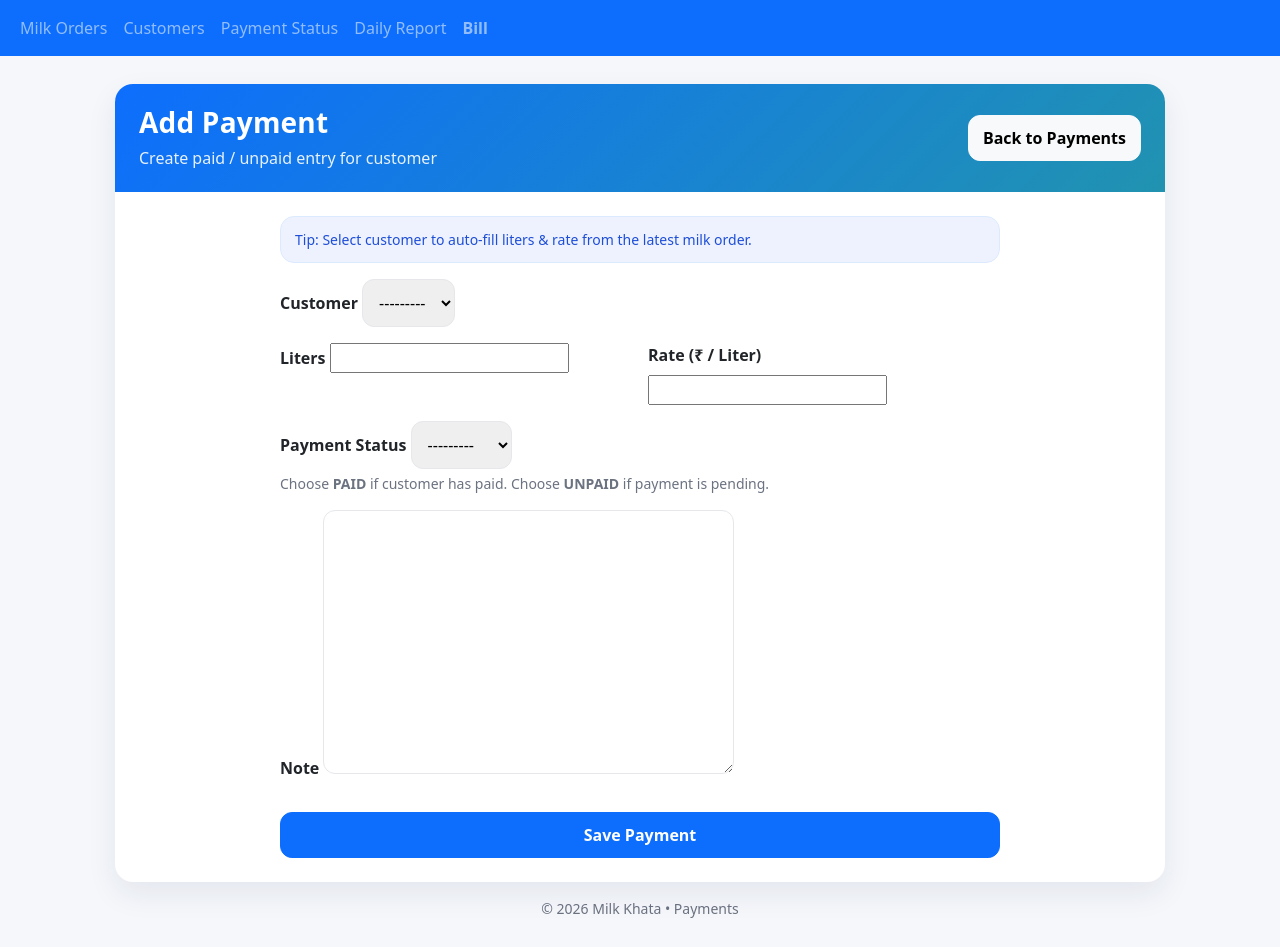
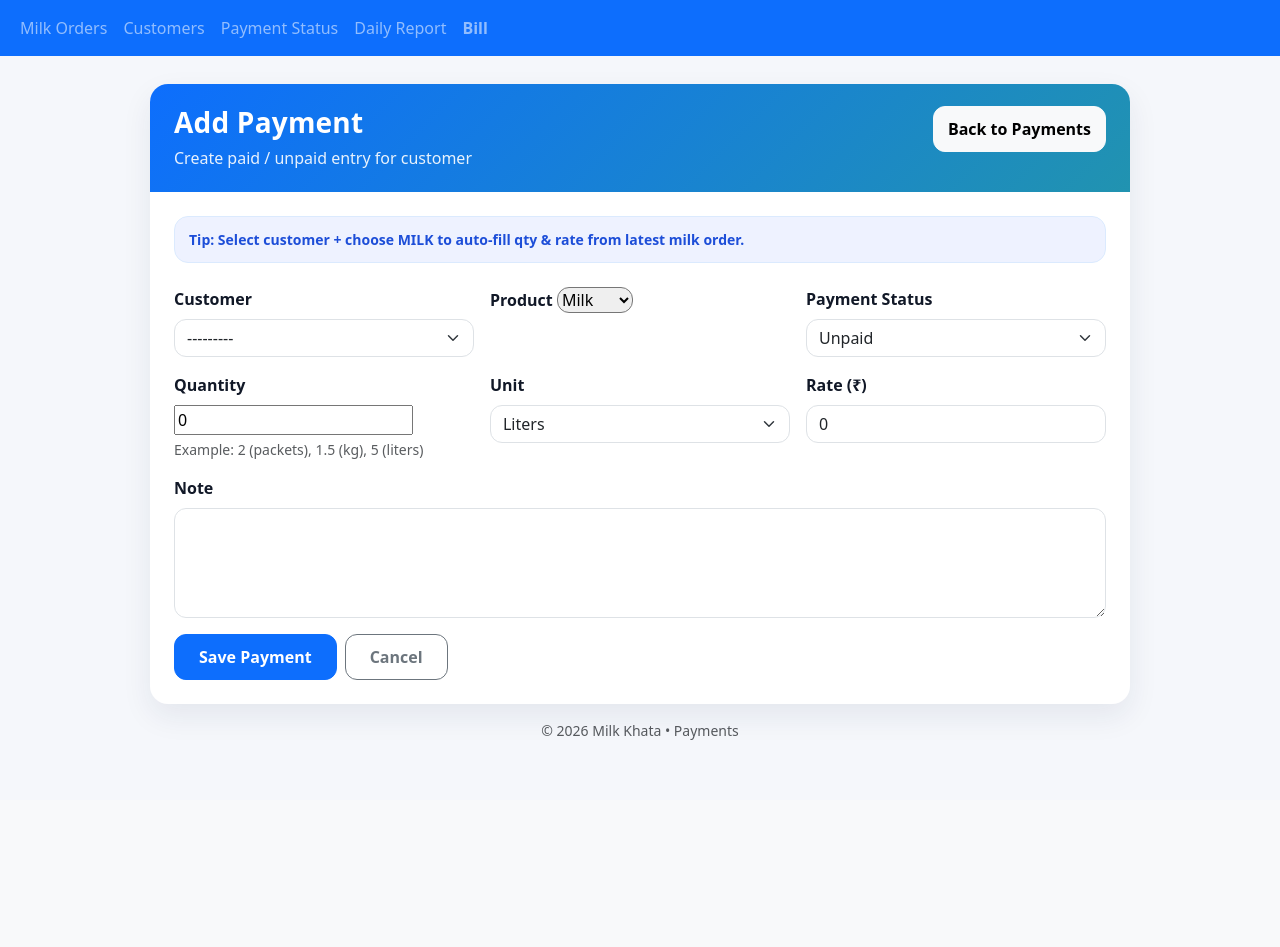
Before and after one commit to pavanmalpani78-png/e-commerce, a Django app: page /transaction/add/ in a window 1280 px wide. After the commit the page ends 740 px from the top, so only its background shows below. Run offline with Django 5.2, Linux system fonts and the light colour scheme; data that the repository does not hold is empty.

Commit message:
update project changes

```diff
--- a/core/forms.py
+++ b/core/forms.py
@@ -15,16 +15,20 @@ class CustomerForm(forms.ModelForm):
 #         fields = ["customer", "milk_type", "quantity", "rate"]
 
 
+from django import forms
+from .models import MilkTransaction
+
 class MilkTransactionForm(forms.ModelForm):
     class Meta:
         model = MilkTransaction
-        # fields = ["customer", "liters", "rate", "transaction_type", "note"]
-        # fields = ["customer", "liters", "rate", "payment_status", "note"]
-        fields = ["customer", "liters", "rate", "payment_status", "note"]
+        fields = ["customer", "product_type", "qty", "unit", "rate", "payment_status", "note"]
+
 
         widgets = {
-            "name": forms.TextInput(attrs={"class": "form-control"}),
-            "phone": forms.TextInput(attrs={"class": "form-control"}),
-            "address": forms.Textarea(attrs={"class": "form-control", "rows": 3}),
-            "balance": forms.NumberInput(attrs={"class": "form-control"}),
+            "customer": forms.Select(attrs={"class": "form-select"}),
+            "quantity": forms.NumberInput(attrs={"class": "form-control", "step": "0.01"}),
+            "unit": forms.Select(attrs={"class": "form-select"}),
+            "rate": forms.NumberInput(attrs={"class": "form-control", "step": "0.01"}),
+            "payment_status": forms.Select(attrs={"class": "form-select"}),
+            "note": forms.Textarea(attrs={"class": "form-control", "rows": 4}),
         }
--- a/core/models.py
+++ b/core/models.py
@@ -130,29 +130,37 @@ class MilkOrder(models.Model):
 class MilkTransaction(models.Model):
 
     PAYMENT_STATUS = (
-    ("PAID", "Paid"),
-    ("UNPAID", "Unpaid"),
-)
+        ("PAID", "Paid"),
+        ("UNPAID", "Unpaid"),
+    )
 
-
-
-
-
+    UNIT_CHOICES = (
+        ("L", "Liters"),
+        ("KG", "Kilogram"),
+        ("PCS", "Pieces"),
+    )
 
     customer = models.ForeignKey(Customer, on_delete=models.CASCADE)
-    liters = models.DecimalField(max_digits=5, decimal_places=2)
-    rate = models.DecimalField(max_digits=6, decimal_places=2)
-    amount = models.DecimalField(max_digits=8, decimal_places=2)
-    # transaction_type = models.CharField(max_length=10, choices=TRANSACTION_TYPES)
-    # payment_status = models.CharField(max_length=10,choices=PAYMENT_STATUS,default="UNPAID")
-    payment_status = models.CharField(max_length=10, choices=PAYMENT_STATUS)
 
+    product_type = models.CharField(
+        max_length=20,
+        choices=MilkOrder.PRODUCT_TYPES,
+        default="MILK"
+    )
+
+    qty = models.DecimalField(max_digits=8, decimal_places=2, default=0)
+    unit = models.CharField(max_length=10, choices=UNIT_CHOICES, default="L")
+
+    rate = models.DecimalField(max_digits=8, decimal_places=2, default=0)
+    amount = models.DecimalField(max_digits=10, decimal_places=2, default=0)
+
+    payment_status = models.CharField(max_length=10, choices=PAYMENT_STATUS, default="UNPAID")
     date = models.DateField(auto_now_add=True)
     note = models.TextField(blank=True, null=True)
 
     def save(self, *args, **kwargs):
-        self.amount = Decimal(str(self.liters)) * Decimal(str(self.rate))
+        self.amount = Decimal(str(self.qty)) * Decimal(str(self.rate))
         super().save(*args, **kwargs)
 
     def __str__(self):
-     return f"{self.customer.name} - {self.payment_status} - {self.amount}"
+       return f"{self.customer.name} - {self.payment_status} - {self.amount}"
--- a/core/views.py
+++ b/core/views.py
@@ -153,8 +153,10 @@ def add_transaction(request):
         form = MilkTransactionForm(request.POST)
         if form.is_valid():
             t = form.save(commit=False)
-            # amount auto (liters * rate)
-            t.amount = Decimal(str(t.liters)) * Decimal(str(t.rate))
+
+            # ✅ If your field name is qty (renamed from liters)
+            t.amount = Decimal(str(t.qty)) * Decimal(str(t.rate))
+
             t.save()
             return redirect("transaction_page")
     else:
@@ -196,21 +198,35 @@ from .models import MilkOrder
 def daily_milk_report(request):
     selected_date = request.GET.get("date") or timezone.localdate().isoformat()
 
-    orders = MilkOrder.objects.filter(
-        product_type="MILK",
-        date=selected_date
-    ).select_related("customer").order_by("-id")
+    # ✅ ALL products for that day
+    orders = (
+        MilkOrder.objects
+        .filter(date=selected_date)
+        .select_related("customer")
+        .order_by("-id")
+    )
 
+    # ✅ total amount of all products
     totals = orders.aggregate(
-        total_liters=Sum("total_liters"),
         total_amount=Sum("total"),
+        total_liters=Sum("total_liters"),   # only meaningful for milk
+        total_qty=Sum("quantity"),         # meaningful for other products
+    )
+
+    # ✅ product wise summary
+    product_summary = (
+        orders.values("product_type")
+        .annotate(amount=Sum("total"))
+        .order_by("product_type")
     )
 
     return render(request, "daily_report.html", {
         "selected_date": selected_date,
         "orders": orders,
         "totals": totals,
+        "product_summary": product_summary,
     })
+
 
 from django.shortcuts import render, get_object_or_404, redirect
 from django.db.models import Sum
@@ -245,16 +261,19 @@ def bill_view(request, customer_id):
     ).order_by("-date", "-id")
 
     totals = orders.aggregate(
-        total_liters=Sum("total_liters"),
-        total_amount=Sum("total")
-    )
+    total_liters=Sum("total_liters"),
+    total_qty=Sum("quantity"),
+    total_amount=Sum("total")
+)
 
     return render(request, "bill_view.html", {
-        "customer": customer,
-        "orders": orders,
-        "total_liters": totals["total_liters"] or 0,
-        "total_amount": totals["total_amount"] or 0,
-    })
+    "customer": customer,
+    "orders": orders,
+    "total_liters": totals["total_liters"] or 0,
+    "total_qty": totals["total_qty"] or 0,
+    "total_amount": totals["total_amount"] or 0,
+})
+
 
 
 # 3️⃣ Bill PDF (download)
--- a/template/add_transaction.html
+++ b/template/add_transaction.html
@@ -5,7 +5,6 @@
   <meta charset="UTF-8" />
   <meta name="viewport" content="width=device-width,initial-scale=1.0" />
   <title>Add Payment</title>
-
   <link href="https://cdn.jsdelivr.net/npm/bootstrap@5.3.0/dist/css/bootstrap.min.css" rel="stylesheet">
 
   <style>
@@ -13,8 +12,8 @@
       background: #f5f7fb;
     }
 
-    .page-wrap {
-      max-width: 1050px;
+    .wrap {
+      max-width: 980px;
       margin: 28px auto;
     }
 
@@ -48,140 +47,133 @@
       font-weight: 600;
     }
 
-    .muted {
-      color: #6b7280;
-    }
-
-    .form-control,
-    select,
-    textarea {
-      border-radius: 12px !important;
-      padding: 11px 12px !important;
-      border: 1px solid #e5e7eb !important;
-    }
-
-    .form-control:focus,
-    select:focus,
-    textarea:focus {
-      box-shadow: 0 0 0 0.2rem rgba(13, 110, 253, 0.20) !important;
-      border-color: #93c5fd !important;
-    }
-
-    .panel {
-      max-width: 720px;
-      margin: 0 auto;
-    }
-
-    .helpbox {
+    .hint {
       background: #eef2ff;
       border: 1px solid #dbeafe;
       color: #1d4ed8;
       border-radius: 14px;
       padding: 12px 14px;
+      font-weight: 600;
       font-size: 14px;
+    }
+
+    .form-control,
+    select {
+      border-radius: 12px !important;
+    }
+
+    label {
+      font-weight: 700;
+      color: #111827;
     }
   </style>
 </head>
 
 <body>
-
   {% include "navbar.html" %}
 
-  <div class="page-wrap">
-
+  <div class="wrap">
     <div class="card card-pro">
-      <!-- Header -->
-      <div
-        class="topbar d-flex flex-column flex-md-row justify-content-between align-items-start align-items-md-center gap-3">
+      <div class="topbar d-flex justify-content-between align-items-start gap-2">
         <div>
           <h3>Add Payment</h3>
           <p>Create paid / unpaid entry for customer</p>
         </div>
-
-        <div class="d-flex gap-2">
-          <a href="{% url 'transaction_page' %}" class="btn btn-light btn-pill">
-            Back to Payments
-          </a>
-        </div>
+        <a href="{% url 'transaction_page' %}" class="btn btn-light btn-pill">Back to Payments</a>
       </div>
 
-      <!-- Content -->
       <div class="p-3 p-md-4">
-        <div class="panel">
+        <div class="hint mb-4">
+          Tip: Select customer + choose <b>MILK</b> to auto-fill qty & rate from latest milk order.
+        </div>
 
-          <div class="helpbox mb-3">
-            Tip: Select customer to auto-fill liters & rate from the latest milk order.
-          </div>
+        <form method="POST">
+          {% csrf_token %}
 
-          <form method="POST">
-            {% csrf_token %}
-
-            <div class="mb-3">
-              <label class="form-label fw-semibold">Customer</label>
+          <div class="row g-3">
+            <div class="col-md-4">
+              <label class="form-label">Customer</label>
               {{ form.customer }}
             </div>
 
-            <div class="row g-3">
-              <div class="col-md-6">
-                <label class="form-label fw-semibold">Liters</label>
-                {{ form.liters }}
-              </div>
-
-              <div class="col-md-6">
-                <label class="form-label fw-semibold">Rate (₹ / Liter)</label>
-                {{ form.rate }}
-              </div>
+            <div class="col-md-4">
+              <label class="form-label">Product</label>
+              {{ form.product_type }}
             </div>
 
-            <div class="mt-3">
-              <label class="form-label fw-semibold">Payment Status</label>
+            <div class="col-md-4">
+              <label class="form-label">Payment Status</label>
               {{ form.payment_status }}
-              <div class="muted small mt-1">
-                Choose <b>PAID</b> if customer has paid. Choose <b>UNPAID</b> if payment is pending.
-              </div>
             </div>
 
-            <div class="mt-3">
-              <label class="form-label fw-semibold">Note</label>
+            <div class="col-md-4">
+              <label class="form-label">Quantity</label>
+              {{ form.qty }}
+              <div class="form-text">Example: 2 (packets), 1.5 (kg), 5 (liters)</div>
+            </div>
+
+            <div class="col-md-4">
+              <label class="form-label">Unit</label>
+              {{ form.unit }}
+            </div>
+
+            <div class="col-md-4">
+              <label class="form-label">Rate (₹)</label>
+              {{ form.rate }}
+            </div>
+
+            <div class="col-12">
+              <label class="form-label">Note</label>
               {{ form.note }}
             </div>
 
-            <div class="d-flex gap-2 mt-4">
-              <button class="btn btn-primary btn-pill w-100">Save Payment</button>
+            <div class="col-12 d-flex gap-2">
+              <button class="btn btn-primary btn-pill px-4">Save Payment</button>
+              <a href="{% url 'transaction_page' %}" class="btn btn-outline-secondary btn-pill px-4">Cancel</a>
             </div>
-          </form>
+          </div>
 
-        </div>
+        </form>
+
       </div>
-
     </div>
 
-    <div class="text-center muted small mt-3">
+    <div class="text-center text-muted small mt-3">
       © 2026 Milk Khata • Payments
     </div>
-
   </div>
 
   <script>
     // Django auto IDs:
     const customerSelect = document.getElementById("id_customer");
-    const litersInput = document.getElementById("id_liters");
+    const productSelect = document.getElementById("id_product_type");
+    const qtyInput = document.getElementById("id_qty");
+    const unitSelect = document.getElementById("id_unit");
     const rateInput = document.getElementById("id_rate");
 
-    async function autofill() {
+    async function autofillMilk() {
       const cid = customerSelect.value;
-      if (!cid) return;
+      const prod = productSelect.value;
+
+      // Only autofill for MILK
+      if (!cid || prod !== "MILK") return;
 
       const res = await fetch(`/api/last-milk/?customer_id=${cid}`);
       const data = await res.json();
 
       if (data.ok) {
-        litersInput.value = data.liters ?? "";
+        qtyInput.value = data.liters ?? "";
+        unitSelect.value = "L";     // milk = liters
         rateInput.value = data.rate ?? "";
       }
     }
 
-    customerSelect?.addEventListener("change", autofill);
+    customerSelect.addEventListener("change", autofillMilk);
+    productSelect.addEventListener("change", () => {
+      // If not milk, don’t force liters
+      if (productSelect.value !== "MILK") return;
+      autofillMilk();
+    });
   </script>
 
 </body>
```
Also changed, not shown: template/bill_select_customer.html (+97 -41 lines), template/bill_view.html (+108 -81 lines), template/daily_report.html (+52 -90 lines), template/transaction.html (+12 -8 lines), core/migrations/0006_remove_milktransaction_liters_and_more.py (added), core/migrations/0007_rename_quantity_milktransaction_qty_and_more.py (added).
